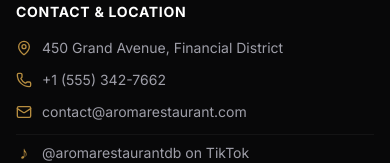
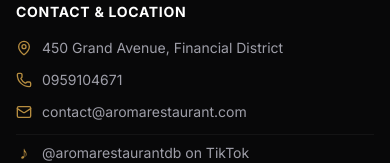
Before and after one commit to HabtamuShewamene/AromaRestaurantMenu, a Next.js app: page / in a window 390 px wide. Shown: the part 1715-1878 px from the top of the page. Built offline with nearby package versions, Linux system fonts and the light colour scheme; no server answers; the database is empty.

Commit message:
chore: update contact phone number in footer

```diff
--- a/src/components/Layout/Footer.tsx
+++ b/src/components/Layout/Footer.tsx
@@ -66,7 +66,7 @@ export default function Footer() {
             </li>
             <li className="flex items-center gap-2.5">
               <Phone className="w-4 h-4 text-gold-500 flex-shrink-0" />
-              <span>+1 (555) 342-7662</span>
+              <span>0959104671</span>
             </li>
             <li className="flex items-center gap-2.5">
               <Mail className="w-4 h-4 text-gold-500 flex-shrink-0" />
```
